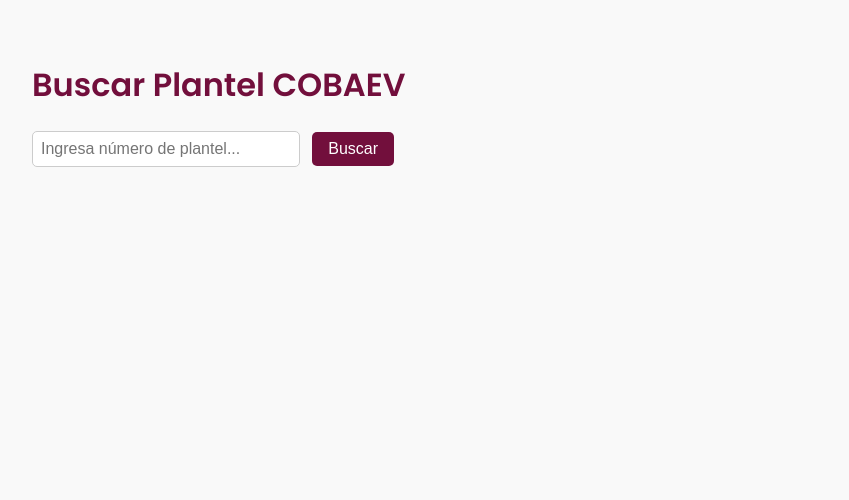
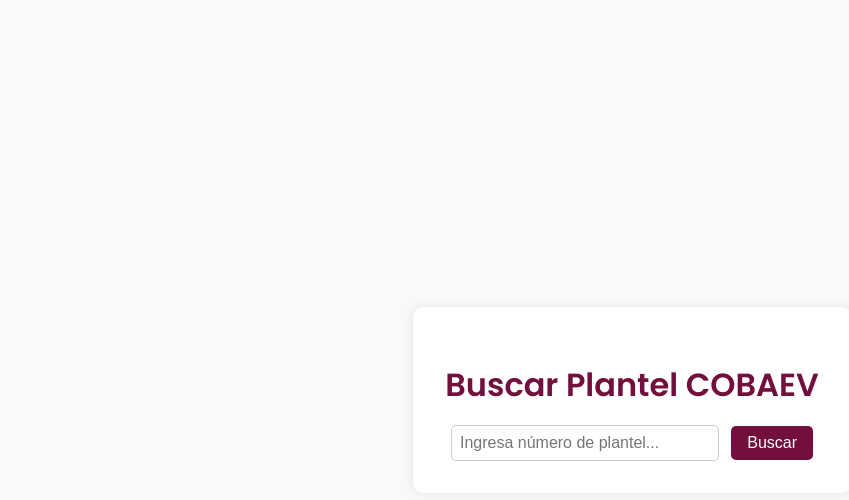
Before and after one commit to sebastianorm/Busqueda-de-planteles, a plain HTML site: page index.html in a window 1280 px wide. Shown: the whole page, without its empty margins (8-857 px from the left). Drawn offline with Linux system fonts and the light colour scheme.

Commit message:
Update index.html

```diff
--- a/index.html
+++ b/index.html
@@ -2,23 +2,32 @@
 <html lang="es">
 <head>
   <meta charset="UTF-8">
-  <title>Búsqueda de planteles COBAEV</title>
-  <!-- Google Font: Poppins -->
+  <title>Busqueda de planteles</title>
+  <!-- Google Font -->
   <link href="https://fonts.googleapis.com/css2?family=Poppins:wght@400;600&display=swap" rel="stylesheet">
   <style>
     body {
+      margin: 0;
+      height: 100vh;
       font-family: 'Poppins', sans-serif;
+      display: flex;
+      justify-content: center;
+      align-items: center;
+      background-color: #f9f9f9;
+    }
+
+    .container {
+      text-align: center;
       padding: 2rem;
-      background-color: #f9f9f9;
+      background: white;
+      border-radius: 10px;
+      box-shadow: 0 0 10px rgba(0, 0, 0, 0.1);
     }
 
     h1 {
       font-weight: 600;
       color: #720F3C;
-    }
-
-    form {
-      margin-top: 1rem;
+      margin-bottom: 1rem;
     }
 
     input[type="text"] {
@@ -46,11 +55,13 @@
   </style>
 </head>
 <body>
-  <h1>Buscar Plantel COBAEV</h1>
-  <form onsubmit="searchPlantel(event)">
-    <input type="text" id="searchInput" placeholder="Ingresa número de plantel..." required>
-    <button type="submit">Buscar</button>
-  </form>
+  <div class="container">
+    <h1>Buscar Plantel COBAEV</h1>
+    <form onsubmit="searchPlantel(event)">
+      <input type="text" id="searchInput" placeholder="Ingresa número de plantel..." required>
+      <button type="submit">Buscar</button>
+    </form>
+  </div>
 
   <script>
     function searchPlantel(event) {
```
